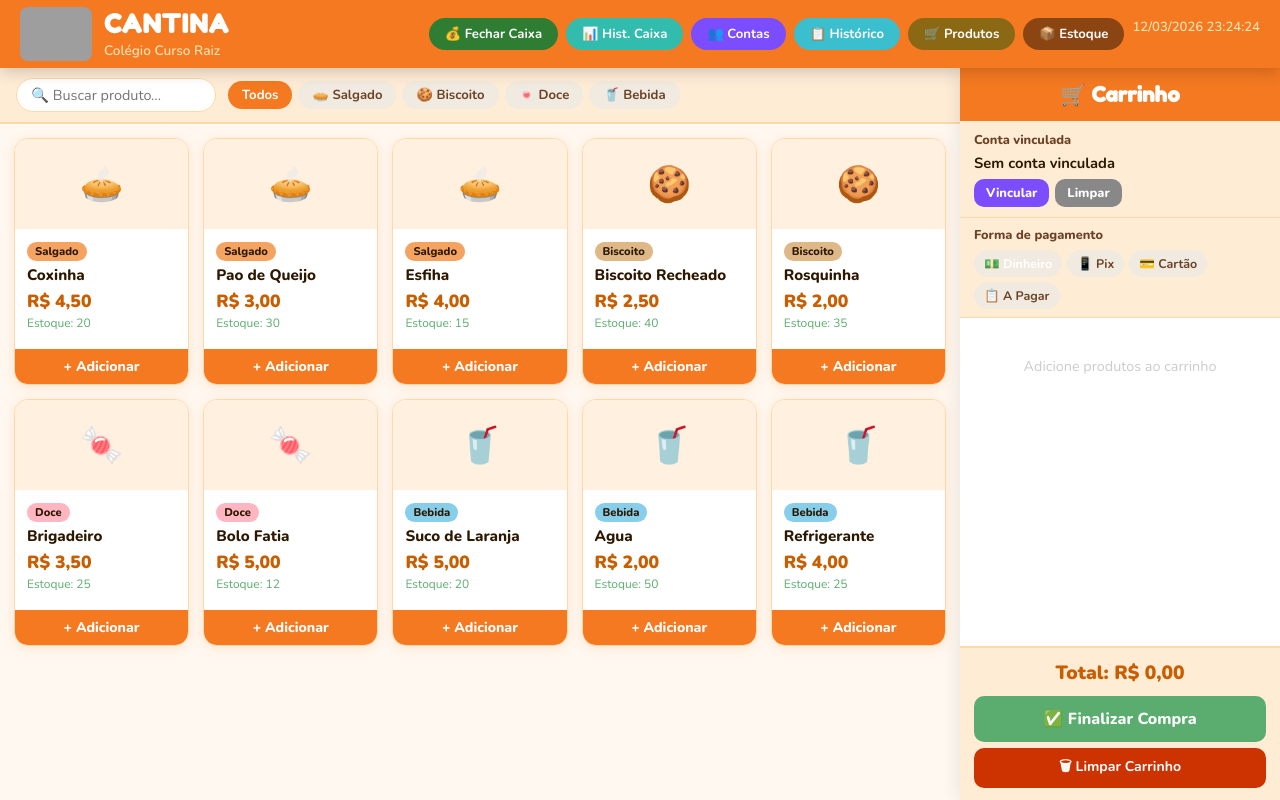
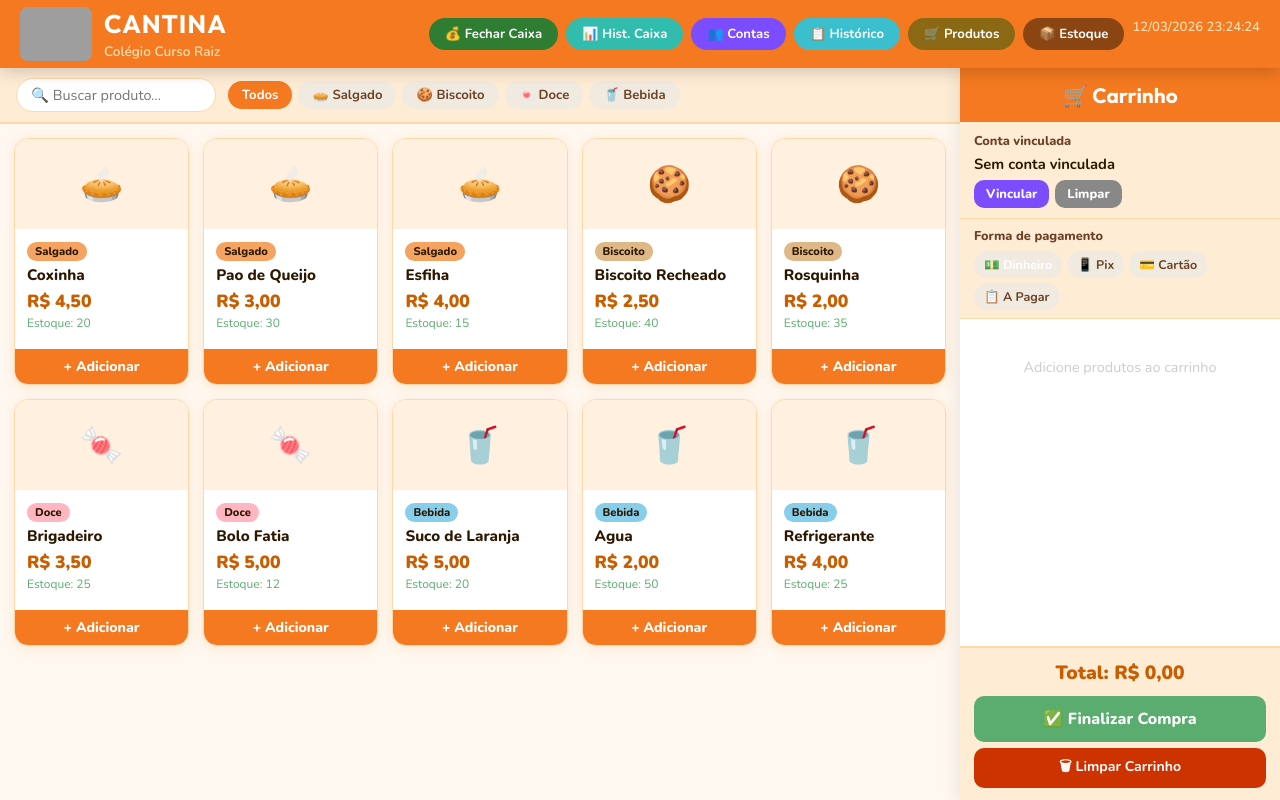
Before and after one commit to milenafleite/cantina-raiz, a Flask app: page / in a window 1280 px wide. Run offline with Flask 3, Linux system fonts and the light colour scheme; data comes from the database, SQL or seed files in the repository; grey boxes are pictures that could not be loaded.

Commit message:
Replace 'Fredoka One' font with 'Outfit'

```diff
--- a/templates/index.html
+++ b/templates/index.html
@@ -4,7 +4,7 @@
 <meta charset="UTF-8">
 <meta name="viewport" content="width=device-width, initial-scale=1.0">
 <title>Cantina - Colégio Curso Raiz</title>
-<link href="https://fonts.googleapis.com/css2?family=Nunito:wght@400;600;700;800;900&family=Fredoka+One&display=swap" rel="stylesheet">
+<link href="https://fonts.googleapis.com/css2?family=Nunito:wght@400;600;700;800;900&family=Outfit:wght@700;800;900&display=swap" rel="stylesheet">
 <style>
 :root {
   --laranja:      #F47920;
@@ -38,7 +38,7 @@ body { font-family: 'Nunito', sans-serif; background: var(--fundo); color: var(-
   position: sticky; top: 0; z-index: 100;
 }
 .topo-marca { display: flex; align-items: center; gap: 12px; }
-.topo-marca h1 { font-family: 'Fredoka One', cursive; color: #fff; font-size: 1.6rem; letter-spacing: 1px; }
+.topo-marca h1 { font-family: 'Outfit', sans-serif; color: #fff; font-size: 1.6rem; letter-spacing: 1px; }
 .topo-marca span { color: #FFE0B2; font-size: .85rem; font-weight: 600; }
 .topo-nav { display: flex; gap: 8px; flex-wrap: wrap; }
 .btn-nav {
@@ -112,7 +112,7 @@ body { font-family: 'Nunito', sans-serif; background: var(--fundo); color: var(-
 
 /* CARRINHO */
 .carr-cab { background: var(--laranja); padding: 14px; text-align: center; }
-.carr-cab h2 { color: #fff; font-family: 'Fredoka One'; font-size: 1.3rem; }
+.carr-cab h2 { color: #fff; font-family: 'Outfit'; font-size: 1.3rem; }
 .carr-pessoa { background: var(--fundo2); padding: 10px 14px; border-bottom: 1px solid var(--laranja-med); }
 .carr-pessoa label { font-size: .8rem; font-weight: 800; color: var(--texto2); display: block; margin-bottom: 4px; }
 .carr-pessoa-nome { font-size: .92rem; font-weight: 700; color: var(--texto); margin-bottom: 6px; }
@@ -187,7 +187,7 @@ body { font-family: 'Nunito', sans-serif; background: var(--fundo); color: var(-
   padding: 16px 20px; display: flex; align-items: center; justify-content: space-between;
   flex-shrink: 0;
 }
-.modal-cab h2 { color: #fff; font-family: 'Fredoka One'; font-size: 1.3rem; }
+.modal-cab h2 { color: #fff; font-family: 'Outfit'; font-size: 1.3rem; }
 .btn-fechar {
   border: none; background: rgba(255,255,255,.25); color: #fff;
   width: 30px; height: 30px; border-radius: 50%; font-size: 1rem; font-weight: 900;
@@ -534,7 +534,7 @@ tr.avista td { background: #F0F8FF; }
 </div>
 
 <!-- FORM PESSOA -->
-<div class="overlay" id="ov-form-pessoa">
+<div class="overlay" id="ov-form-pessoa" style="z-index:300">
   <div class="modal" style="max-width:480px">
     <div class="modal-cab" style="background:var(--roxo)">
       <h2 id="form-pessoa-titulo">Nova Pessoa</h2>
@@ -573,7 +573,7 @@ tr.avista td { background: #F0F8FF; }
 </div>
 
 <!-- FORM PRODUTO -->
-<div class="overlay" id="ov-form-prod">
+<div class="overlay" id="ov-form-prod" style="z-index:300">
   <div class="modal" style="max-width:480px">
     <div class="modal-cab" style="background:var(--laranja)">
       <h2 id="form-prod-titulo">Novo Produto</h2>
```
